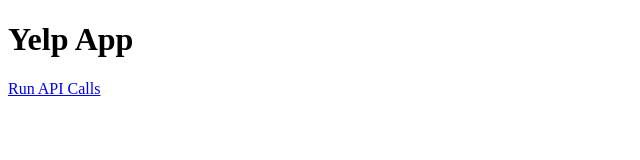
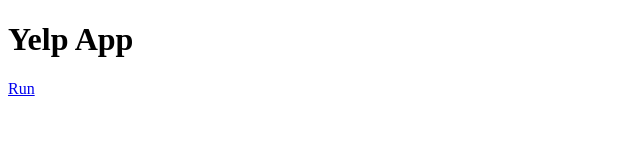
Before and after one commit to lfepp/yelp, a website: page views/submit.html in a window 1280 px wide. Shown: the full height of the page, 0-640 px from the left. Drawn offline with Linux system fonts and the light colour scheme.

Commit message:
Better logs for console

```diff
--- a/app.js
+++ b/app.js
@@ -28,7 +28,6 @@
 
 app.post('/input', input.single('bizIDs'), function(req, res) {
   res.sendFile(__dirname + '/views/submit.html');
-  console.dir(req.file);
   path = req.file.path;
   var fileContents = fs.readFile(path, 'utf8', function(err, data) {
     if(err) {
@@ -36,6 +35,7 @@
     } else {
       var str = data.replace(/\s/g,"");
       ids = str.split(',');
+      console.log('Upload successful!');
       console.log(ids.length + 'IDs submitted');
     }
   })
--- a/views/submit.html
+++ b/views/submit.html
@@ -5,6 +5,6 @@
 </head>
 <body>
   <h1>Yelp App</h1>
-  <a href="/call">Run API Calls</a>
+  <a href="/call">Run</a>
 </body>
 </html>
```
